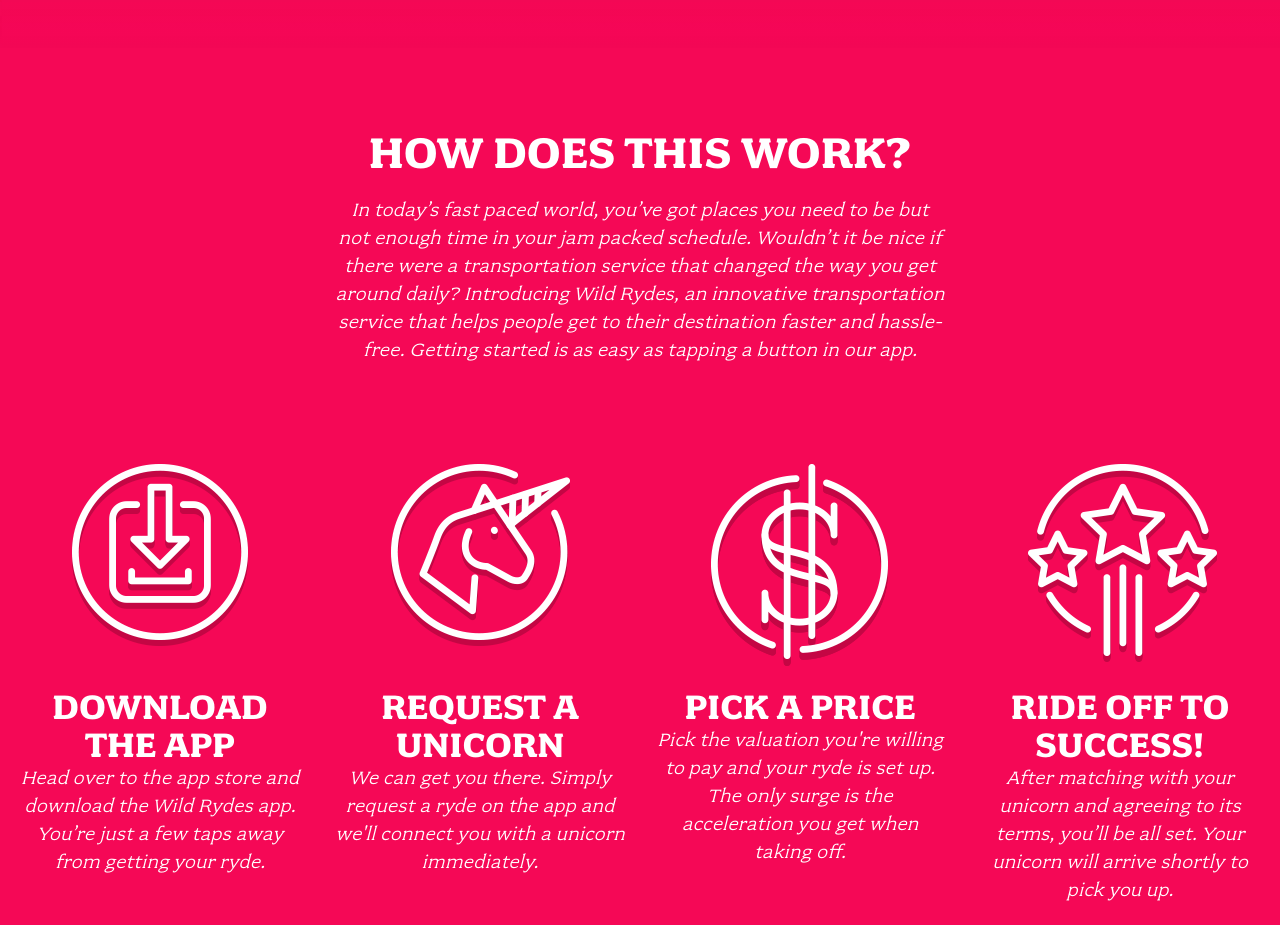
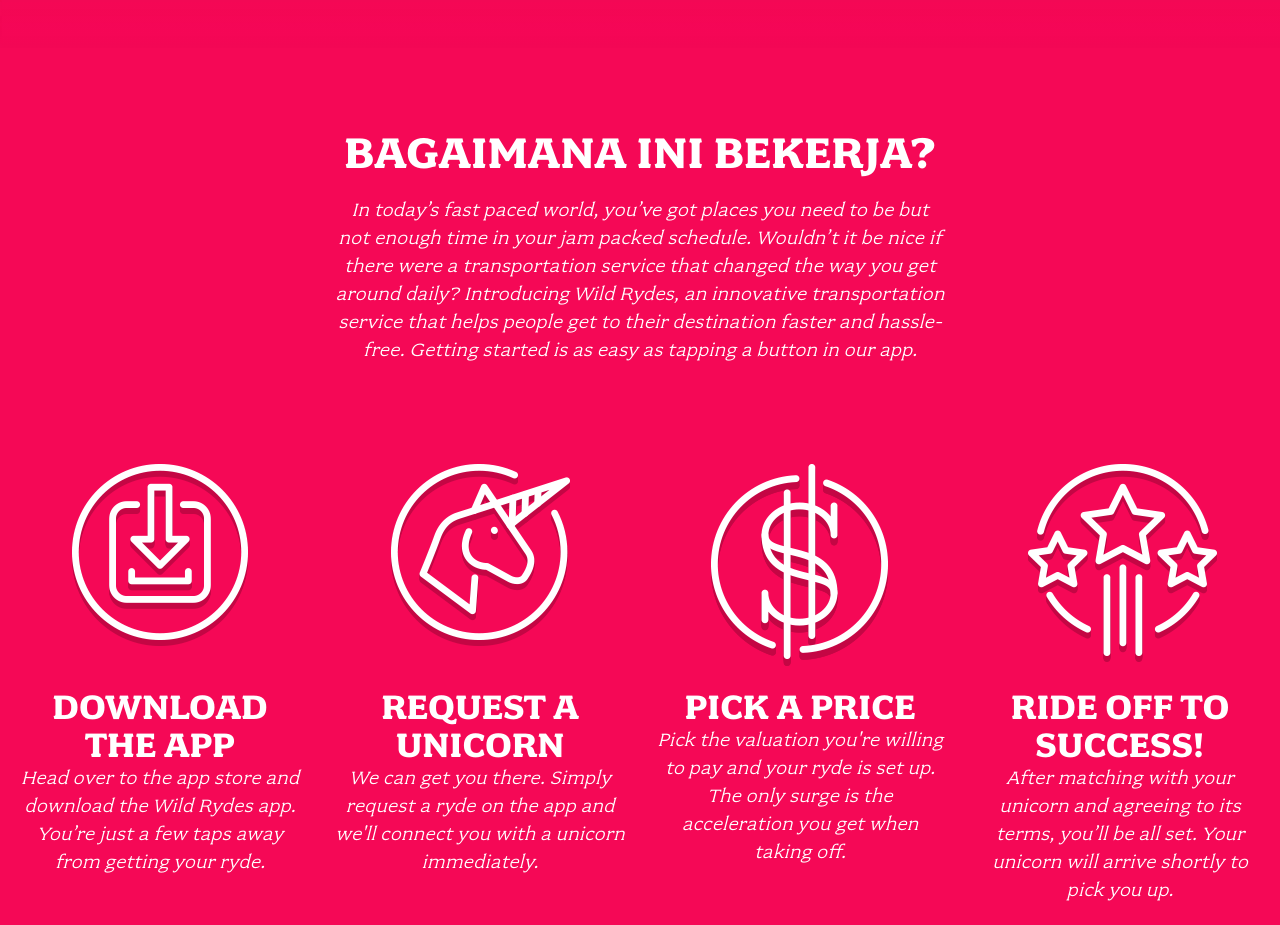
Before and after one commit to lolo5800/arya-belajar, a plain HTML site: page index.html in a window 1280 px wide. Shown: the part 900-1825 px from the top of the page. Drawn offline with Linux system fonts and the light colour scheme.

Commit message:
Update index.html

```diff
--- a/index.html
+++ b/index.html
@@ -30,7 +30,7 @@
 
   <section class="home-about">
     <div class="row column large-9 xlarge-6 xxlarge-4">
-      <h2 class="section-title">How Does This Work?</h2>
+      <h2 class="section-title">Bagaimana ini bekerja?</h2>
       <p class="content">
         In today’s fast paced world, you’ve got places you need to be but not enough time in your jam packed schedule. Wouldn’t it be nice if there were a transportation service that changed the way you get around daily? Introducing Wild Rydes, an innovative transportation service that helps people get to their destination faster and hassle-free. Getting started is as easy as tapping a button in our app.
       </p>
```
